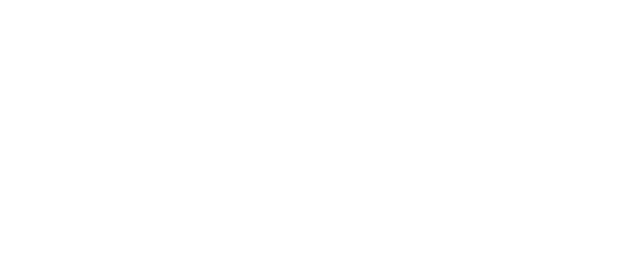
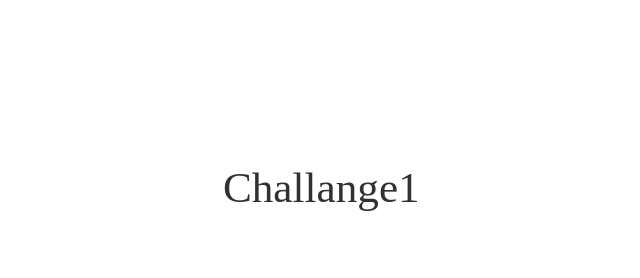
Before and after one commit to RobanSeyidoglu/Challenges, a plain HTML site: page index.html in a window 1280 px wide. Shown: the whole page, without its empty margins (319-959 px from the left). Drawn offline with Linux system fonts and the light colour scheme.

Commit message:
Finish First challange

```diff
--- /dev/null
+++ b/JsChallange1/style.css
@@ -0,0 +1,35 @@
+* {
+  margin: 100px;
+}
+
+button {
+  color: white;
+  background-color: #02968c;
+  padding: 20px;
+  width: 200px;
+  font-size: 1.5rem;
+  border: none;
+  border-radius: 20px;
+  -webkit-border-radius: 20px;
+  -moz-border-radius: 20px;
+  -ms-border-radius: 20px;
+  -o-border-radius: 20px;
+  cursor: pointer;
+  margin: 10px 40%;
+}
+p {
+  background-color: #ccc;
+  color: black;
+  display: none;
+  padding: 20px;
+  width: 200px;
+  justify-content: center;
+  font-size: 1.5rem;
+  white-space: nowrap;
+  border-radius: 20px;
+  -webkit-border-radius: 20px;
+  -moz-border-radius: 20px;
+  -ms-border-radius: 20px;
+  -o-border-radius: 20px;
+  margin: 10px 39%;
+}
--- a/index.html
+++ b/index.html
@@ -1,12 +1,14 @@
 <!DOCTYPE html>
 <html lang="en">
-<head>
-    <meta charset="UTF-8">
-    <meta name="viewport" content="width=device-width, initial-scale=1.0">
+  <head>
+    <meta charset="UTF-8" />
+    <meta name="viewport" content="width=device-width, initial-scale=1.0" />
     <title>JsChallanges</title>
-
-</head>
-<body>
-
-</body>
+    <link rel="stylesheet" href="style.css" />
+  </head>
+  <body>
+    <div class="container">
+      <a href="./JsChallange1/index.html" target="_blank">Challange1</a>
+    </div>
+  </body>
 </html>
--- a/style.css
+++ b/style.css
@@ -0,0 +1,39 @@
+*{
+    margin:50px;
+}
+.container{
+    display: flex;
+    flex-flow: column;
+    justify-content: center;
+    align-items: center;
+
+}
+.container a{
+    text-decoration: none;
+    font-size: 3rem;
+    color:rgb(49, 49, 48);
+    transition: all 0.4s;
+    -webkit-transition: all 0.4s;
+    -moz-transition: all 0.4s;
+    -ms-transition: all 0.4s;
+    -o-transition: all 0.4s;
+    border-radius: 20px;
+    -webkit-border-radius: 20px;
+    -moz-border-radius: 20px;
+    -ms-border-radius: 20px;
+    -o-border-radius: 20px;
+    padding: 10px;
+    transform: scale(0.9);
+    -webkit-transform: scale(0.9);
+    -moz-transform: scale(0.9);
+    -ms-transform: scale(0.9);
+    -o-transform: scale(0.9);
+}
+.container a:hover{
+    background-color: #c7c5c5;
+    transform: scale(1);
+    -webkit-transform: scale(1);
+    -moz-transform: scale(1);
+    -ms-transform: scale(1);
+    -o-transform: scale(1);
+}
```
Also changed, not shown: JsChallange1/Challange1.js (added, +10 -0 lines), JsChallange1/index.html (added, +14 -0 lines).
